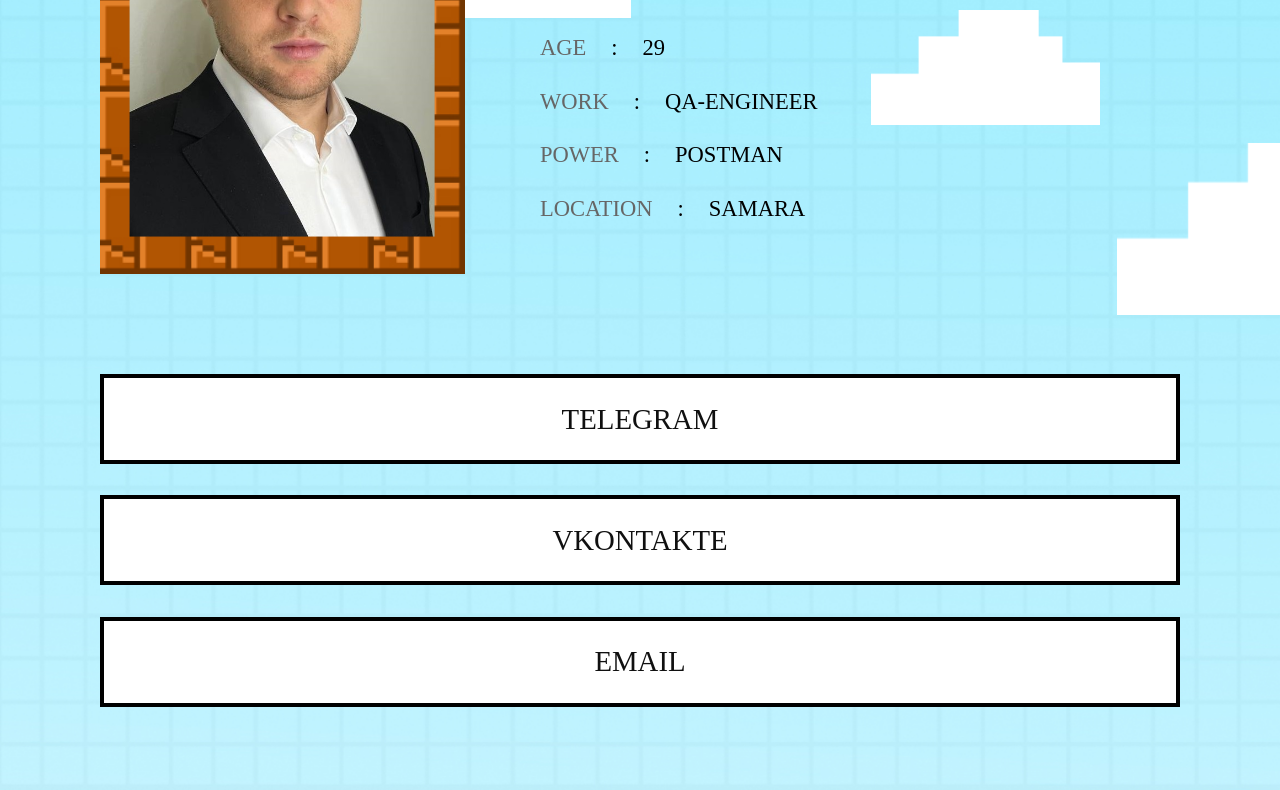
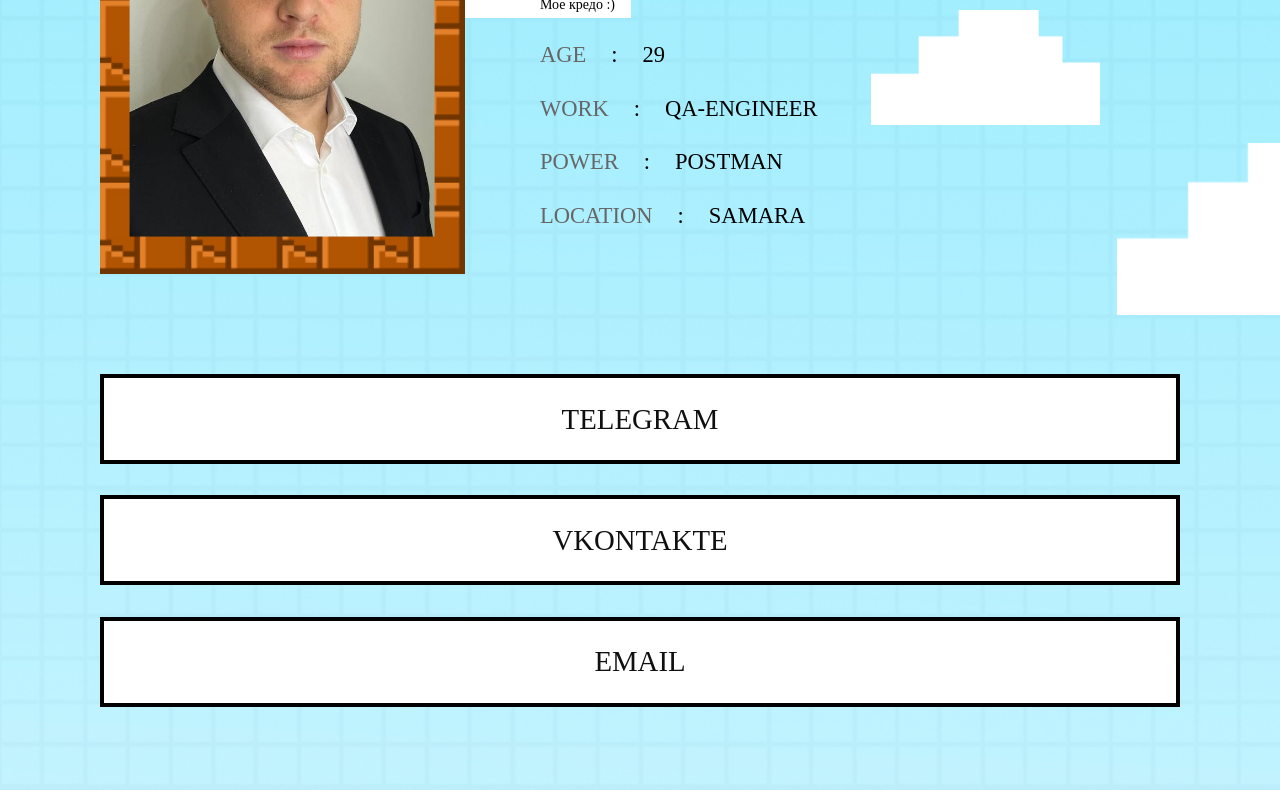
Before and after one commit to ilya-sadchikov/SV, a plain HTML site: page index.html in a window 1280 px wide. Shown: the part 282-1072 px from the top of the page. Drawn offline with Linux system fonts and the light colour scheme; files whose address does not match are found by name.

Commit message:
добавил параграф и эмодзи

```diff
--- a/index.html
+++ b/index.html
@@ -58,6 +58,9 @@
                      <div>Илья</div>
                      <div>Садчиков</div>
                   </div>
+                  <dib>
+                     <p>Мое кредо :)</p>
+                  </dib>
                   <div>
                      <div class="list"><span>age</span><span>:</span><span>29</span></div>
                      <div class="list"><span>work</span><span>:</span><span>qa-engineer</span></div>
```
